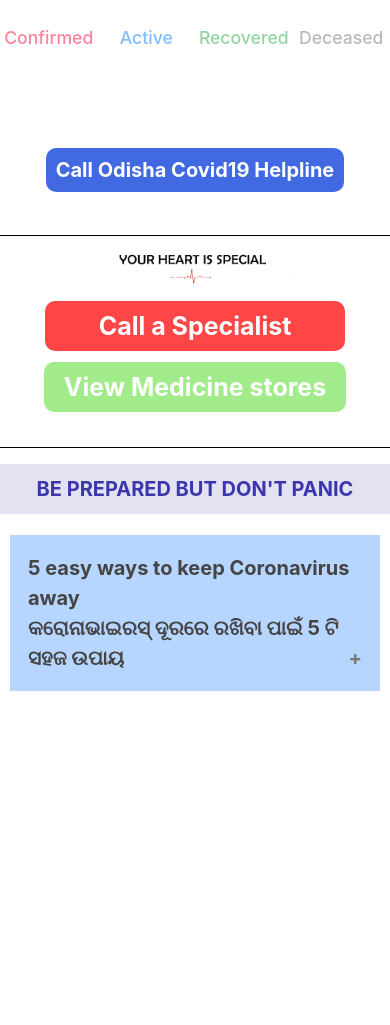
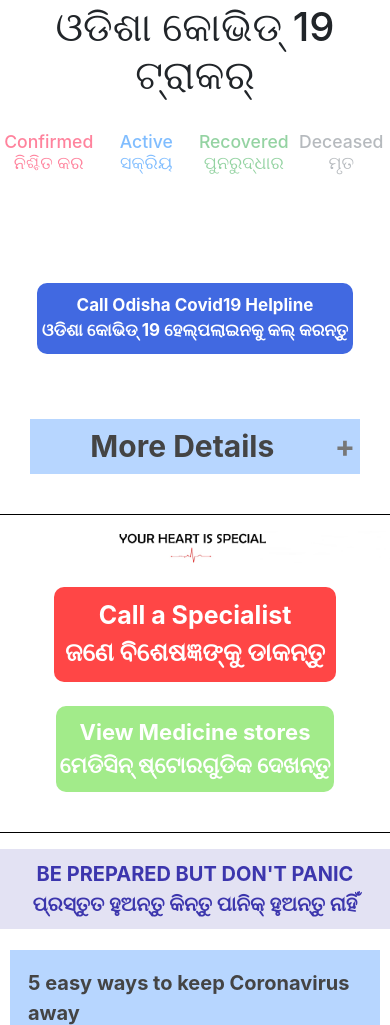
Before and after one commit to MajesticRupesh/majesticrupesh.github.io, a plain HTML site: page covid19/index.html in a window 390 px wide. Shown: the part 975-2000 px from the top of the page. Before the commit the page ends 1671 px from the top, so only its background shows below. Drawn offline with nearby package versions, Linux system fonts and the light colour scheme; no server answers.

Commit message:
homepage odia complete

```diff
--- a/covid19/css/style.css
+++ b/covid19/css/style.css
@@ -90,26 +90,28 @@
     text-align: center;
 }
 
-#odishahelpline > a {
+#odishahelpline > button {
     background: royalblue;
     padding: 10px 20px;
     color: white;
     border-radius: 10px;
     text-decoration: none;
     font-size: 30px;
+    outline: none;
+    border: 0;
 }
 
 @media only screen and (max-width: 550px) {
-    #odishahelpline > a {
+    #odishahelpline > button {
         padding: 10px 10px;
-        font-size: 25px;
+        font-size: 22px;
     }
 }
 
 @media only screen and (max-width: 400px) {
-    #odishahelpline > a {
-        padding: 10px 10px;
-        font-size: 20px;
+    #odishahelpline > button {
+        padding: 10px 5px;
+        font-size: 17px;
     }
 }
 
@@ -118,30 +120,34 @@
     text-align: center;
 }
 
-#specialistpage > a {
+#specialistpage > button {
     background: rgb(255,70,70);
-    padding: 10px 54px;
+    padding: 10px 11px;
     color: white;
     border-radius: 10px;
     text-decoration: none;
     font-size: 25px;
+    outline: none;
+    border: 0;
 }
 
-#specialistpage > a:hover {
+#specialistpage > button:hover {
     background: rgb(235,50,50);
 }
 
 
-#medicinestores > a {
+#medicinestores > button {
     background: rgb(162, 235, 138);
-    padding: 10px 20px;
+    padding: 10px 4px;
     color: white;
     border-radius: 10px;
     text-decoration: none;
-    font-size: 25px;
+    font-size: 22px;
+    outline: none;
+    border: 0;
 }
 
-#medicinestores > a:hover {
+#medicinestores > button:hover {
     background: rgb(142, 215, 118);
 }
 
@@ -150,7 +156,6 @@
     width: 100%;
     text-align: center;
 }
-
 
 
 #panic > p {
@@ -188,7 +193,7 @@
 }
 
 .panel {
-    background-color: rgb(227,218,232);
+    background-color: rgb(203,234,275);
 }
 
 .panel > p {
--- a/covid19/index.html
+++ b/covid19/index.html
@@ -10,7 +10,7 @@
     <link rel="stylesheet" href="css/accordion.css">
     <script src="js/loaddata.js"></script>
 
-    <title>Amour Labs</title>
+    <title>Amour Lab</title>
 </head>
 <body onload="loaddata()">
     <!-- Navbar -->
@@ -23,8 +23,9 @@
         <div class="container">
             <h1 style="font-size:70px; text-shadow: 4px 4px 10px rgb(0, 4, 44)">COVID 19</h1>
             <h3>Digital Screening Live</h3>
+            <h3>ଡିଜିଟାଲ୍ ସ୍କ୍ରିନିଂ ଲାଇଭ୍</h3>
             <div class="button"><a href="chatbot/index.html?lang=eng"><b>Screen Now</b></a></div>
-            <div class="button"><a href="chatbot/index.html?lang=odia"><b>Odia Screen Now</b></a></div>
+            <div class="button"><a href="chatbot/index.html?lang=odia"><b>ସ୍କ୍ରିନ୍ ବର୍ତ୍ତମାନ</b></a></div>
         </div>
     </section>
     <hr size=3>
@@ -32,12 +33,13 @@
     <!-- Odisha Covid19 Tracker -->
     <div id="tracker">
         <h1>Odisha Covid 19 Tracker</h1>
+        <h1>ଓଡିଶା କୋଭିଡ୍ 19 ଟ୍ରାକର୍</h1>
         <br>
         <div class="word">
-            <h2 style="color:rgba(255,8,59,0.5)">Confirmed</h2>
-            <h2 style="color:rgba(1,124,255,0.5)">Active</h2>
-            <h2 style="color:rgba(41,167,70,0.5)">Recovered</h2>
-            <h2 style="color:rgba(109,118,126,0.5)">Deceased</h2>
+            <h2 style="color:rgba(255,8,59,0.5)">Confirmed<br>ନିଶ୍ଚିତ କର</h2>
+            <h2 style="color:rgba(1,124,255,0.5)">Active<br>ସକ୍ରିୟ</h2>
+            <h2 style="color:rgba(41,167,70,0.5)">Recovered<br>ପୁନରୁଦ୍ଧାର</h2>
+            <h2 style="color:rgba(109,118,126,0.5)">Deceased<br>ମୃତ</h2>
         </div>
         <div>
             <h2 id="confirmed" style="color:rgb(255,8,59)"></h2>
@@ -45,8 +47,17 @@
             <h2 id="recovered" style="color:rgb(41,167,70)"></h2>
             <h2 id="deceased" style="color:rgb(109,118,126)"></h2>
         </div>
-        <br><br>
-        <div id="odishahelpline"><a href="tel:9439994859"><b>Call Odisha Covid19 Helpline</b></a></div>
+        <br><br><br>
+        <div id="odishahelpline"><button onclick="window.location.href = 'tel:9439994859';"><b>Call Odisha Covid19 Helpline<br>ଓଡିଶା କୋଭିଡ୍ 19 ହେଲ୍ପଲାଇନକୁ କଲ୍ କରନ୍ତୁ</b></button></div><br><br><br><br>
+        <section style="padding:0px 30px">
+            <button class="accordion" style="padding:5px; font-size: 30px;text-align: center;"><b>More Details</b></button>
+            <div class = "panel">
+                <br>
+                <p>Please call the toll-free help line <a href="tel:1075">1075</a> to schedule your testing.</p>
+                <p>List of training centres <a href="https://icmr.nic.in/node/39071">https://icmr.nic.in/node/39071</a></p>
+                <p>Please visit <a href="https://www.mohfw.gov.in">www.mohfw.gov.in</a> for more information on testing and quarantine guidelines</p>
+            </div>
+        </section>
     </div>
     <br>
     <hr size=3>
@@ -60,14 +71,14 @@
 
     <!-- Specialists -->
     <div id="specialist">
-        <div id="specialistpage"><a href="#"><b>Call a Specialist</b></a></div><br>
-        <div id="medicinestores"><a href="#"><b>View Medicine stores</b></a></div><br>
+        <div id="specialistpage"><button><b>Call a Specialist<br>ଜଣେ ବିଶେଷଜ୍ଞଙ୍କୁ ଡାକନ୍ତୁ</b></button></div><br>
+        <div id="medicinestores"><button><b>View Medicine stores<br>ମେଡିସିନ୍ ଷ୍ଟୋରଗୁଡିକ ଦେଖନ୍ତୁ</b></button></div><br>
     </div>
     <hr size=3>
 
     <!-- Precautions -->
     <div id="precautions">
-        <div id="panic"><p><b>BE PREPARED BUT DON'T PANIC</b></p></div>
+        <div id="panic"><p><b>BE PREPARED BUT DON'T PANIC<br>ପ୍ରସ୍ତୁତ ହୁଅନ୍ତୁ କିନ୍ତୁ ପାନିକ୍ ହୁଅନ୍ତୁ ନାହିଁ</b></p></div>
         <div id="points">
             <button class="accordion"><b>5 easy ways to keep Coronavirus away<br>କରୋନାଭାଇରସ୍ ଦୂରରେ ରଖିବା ପାଇଁ 5 ଟି ସହଜ ଉପାୟ</b></button>
             <div class="panel">
--- a/covid19/js/accordion.js
+++ b/covid19/js/accordion.js
@@ -4,7 +4,7 @@
 for (i = 0; i < acc.length; i++) {
   acc[i].addEventListener("click", function() {
     this.classList.toggle("active");
-    var panel = document.getElementsByClassName("panel")[0];
+    var panel = this.nextElementSibling;
     if (panel.style.maxHeight) {
       panel.style.maxHeight = null;
     } else {
```
